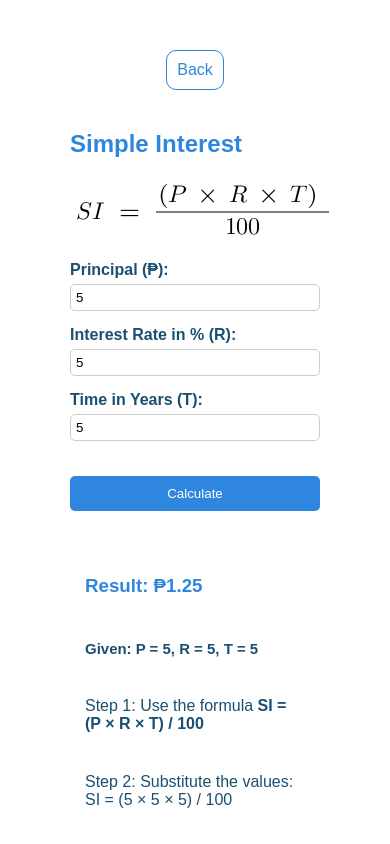
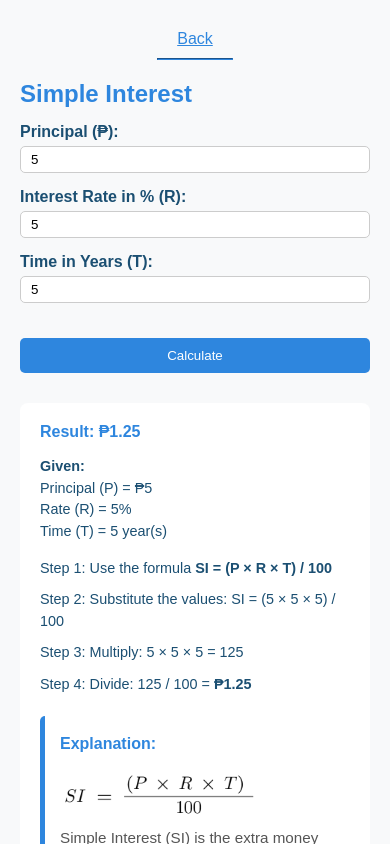
Before and after one commit to Darry17/Finance-App, a plain HTML site: page formulas/simple-interest.html in a window 390 px wide. Both pictures are taken after typing "5", "5", "5" into the empty fields and a click on the button "Calculate". Shown: the top 844 px of the page. Drawn offline with Linux system fonts and the light colour scheme.

Commit message:
finalized and responsive

```diff
--- a/css/style.css
+++ b/css/style.css
@@ -1,3 +1,8 @@
+* {
+    padding: 0;
+    margin: 0;
+}
+
 :root {
     --primary: #2e86de;
     --secondary: #1b4f72;
@@ -5,29 +10,33 @@
     --background: #f8f9fa;
 }
 
-nav a {
-    border: 1px solid var(--primary);
-    color: var(--primary);
-    padding: 10px;
-    border-radius: 10px;
-    text-decoration: none;
-    transition: 0.3s ease-in-out;
-    display: flex;
-}
-
-nav a:hover {
-    background-color: var(--secondary);
-    color: var(--background);
-}
-
 body {
     font-family: Arial, sans-serif;
+    background-color: var(--background);
     height: auto;
     display: flex;
     flex-direction: column;
     justify-content: center;
     align-items: center;
-    margin: 50px;
+}
+
+.container-left {
+    margin-top: 20px;
+    display: flex;
+    flex-direction: column;
+    box-sizing: border-box;
+    width: 100%;
+    align-items: center;
+    justify-content: left;
+}
+
+.container-right{
+    line-height: normal;
+}
+
+.result ul li{
+    list-style: none;
+    padding: 10px;
 }
 
 .container {
@@ -35,6 +44,19 @@ body {
     max-width: 500px;
     padding: 20px;
     box-sizing: border-box;
+}
+
+nav a {
+    color: var(--primary);
+    padding: 10px 20px;
+    text-decoration: underline;
+    transition: 0.3s ease-in-out;
+    display: flex;
+}
+
+hr {
+    height: 0.1px;
+    border-color: var(--primary);
 }
 
 h2 {
@@ -61,48 +83,81 @@ label {
 }
 
 input[type="number"] {
-    display: block;
-    width: 100%;
     margin-top: 5px;
     border-radius: 5px;
     border: 1px solid #ccc;
-    padding-left: 10px;
-    padding: 5px 0px 5px 5px;
+    padding: 5px 0px 5px 10px;
 }
 
 button {
     margin-top: 20px;
     padding: 10px 20px;
-    background-color: #2e86de;
+    background-color: var(--primary);
     color: white;
     border: none;
     border-radius: 5px;
     cursor: pointer;
     width: 100%;
+    transition: background-color 0.3s ease;
+}
+
+button:hover {
+    background-color: #1b4f72;
 }
 
 .result {
     margin-top: 30px;
-    padding: 15px;
+    padding: 20px;
     border-radius: 8px;
     width: 100%;
     box-sizing: border-box;
-
+    background-color: #fff;
+    color: var(--primary);
+    min-height: 150px;
+    visibility: hidden;
+    opacity: 0;
+    transition: opacity 0.4s ease-in-out;
 }
 
-.result {
+.result.visible {
+    visibility: visible;
+    opacity: 1;
+}
+
+.result h3 {
+    font-size: 1rem;
+    margin-bottom: 15px;
     color: var(--primary);
 }
 
 .result .given {
+    margin-bottom: 15px;
     color: var(--secondary);
-    font-size: 0.8rem;
-    padding-top: 10px;
+    font-size: 0.9rem;
+    line-height: 1.5;
 }
 
 .result .step {
     color: var(--secondary);
-    margin-top: 40px;
+    margin-top: 10px;
+    font-size: 0.9rem;
+    line-height: 1.5;
+}
+
+.explanation {
+    margin-top: 20px;
+    background-color: #fff;
+    padding: 15px;
+    border-left: 5px solid var(--primary);
+    border-radius: 5px;
+    color: var(--text);
+    font-size: 0.95rem;
+    line-height: 1.6;
+}
+
+.explanation h3 {
+    margin-top: 0;
+    color: var(--primary);
 }
 
 @media (min-width: 700px) {
@@ -110,3 +165,10 @@ button {
         width: 100px;
     }
 }
+
+@media (max-width: 400px) {
+    img {
+        width: 200px;
+        height: auto;
+    }
+}
--- a/formulas/simple-interest.html
+++ b/formulas/simple-interest.html
@@ -7,12 +7,13 @@
     <link rel="stylesheet" href="/css/style.css">
 </head>
 <body>
+    <div class="container-left">
         <nav>
             <a href="/index.html">Back</a>
+            <hr>
         </nav>
         <div class="container">
             <h2>Simple Interest</h2>
-        <img src="/images/simple-interest.png" alt="simple-interest-formula">
 
             <div class="form-group">
                 <label for="principal">Principal (₱):</label>
@@ -31,9 +32,11 @@
 
             <button onclick="calculateSI()">Calculate</button>
 
-        <div class="result" id="result" style="display:none;"></div>
+            <div class="result" id="result"></div>
+        </div>
     </div>
 
+    </div>
     <script src="/scripts/simple-interest.js"></script>
 </body>
 </html>
--- a/scripts/simple-interest.js
+++ b/scripts/simple-interest.js
@@ -1,27 +1,61 @@
-//Simple Interest
 function calculateSI() {
     const P = parseFloat(document.getElementById("principal").value);
     const R = parseFloat(document.getElementById("rate").value);
     const T = parseFloat(document.getElementById("time").value);
+    const resultBox = document.getElementById("result");
 
+    // Reset result box
+    resultBox.classList.remove("visible");
+    resultBox.innerHTML = "";
+
+    // Validate input
     if (isNaN(P) || isNaN(R) || isNaN(T)) {
         alert("Please enter valid numeric values.");
         return;
     }
 
+    // Compute simple interest
     const SI = (P * R * T) / 100;
+    const product = P * R * T;
 
-    const explanation = `
-        <div class="given"><h3> Given: P = ${P}, R = ${R}, T = ${T}</h2></div>
+    // Given section
+    const given = `
+        <div class="given">
+            <strong>Given:</strong><br>
+            Principal (P) = ₱${P.toLocaleString()}<br>
+            Rate (R) = ${R}%<br>
+            Time (T) = ${T} year(s)
+        </div>
+    `;
+
+    // Step-by-step explanation
+    const steps = `
         <div class="step">Step 1: Use the formula <strong>SI = (P × R × T) / 100</strong></div>
         <div class="step">Step 2: Substitute the values: SI = (${P} × ${R} × ${T}) / 100</div>
-        <div class="step">Step 3: Multiply: ${P} × ${R} × ${T} = ${P * R * T}</div>
-        <div class="step">Step 4: Divide: ${P * R * T} / 100 = <strong>₱${SI.toFixed(2)}</strong></div>
+        <div class="step">Step 3: Multiply: ${P} × ${R} × ${T} = ${product}</div>
+        <div class="step">Step 4: Divide: ${product} / 100 = <strong>₱${SI.toFixed(2)}</strong></div>
     `;
 
-    document.getElementById("result").style.display = "block";
-    document.getElementById("result").innerHTML = `
-        <h3>Result: ₱${SI.toFixed(2)}</h3>
-        ${explanation}
+    // Output result
+    resultBox.innerHTML = `
+        <h3 class="result-heading">Result: ₱${SI.toFixed(2)}</h3>
+        ${given}
+        ${steps}
+        <div class="explanation">
+            <h3>Explanation:</h3>
+            <img src="/images/simple-interest.png" alt="simple-interest-formula"><br>
+            Simple Interest (SI) is the extra money you earn or pay when you borrow or invest over time.
+            It is calculated using the formula: <strong>SI = (Principal × Rate × Time) / 100</strong>.
+            <ul>
+                <li><strong>Principal (P):</strong> The original amount of money.</li>
+                <li><strong>Rate (R):</strong> The annual interest rate (in percent).</li>
+                <li><strong>Time (T):</strong> The number of years the money is invested or borrowed.</li>
+            </ul>
+            Multiply the principal by the rate and time, then divide by 100 to get the interest.
+        </div>
+
     `;
+
+    // Show result with animation
+    resultBox.classList.add("visible");
 }
```
Lines whose indentation alone changed are shown as unchanged.
